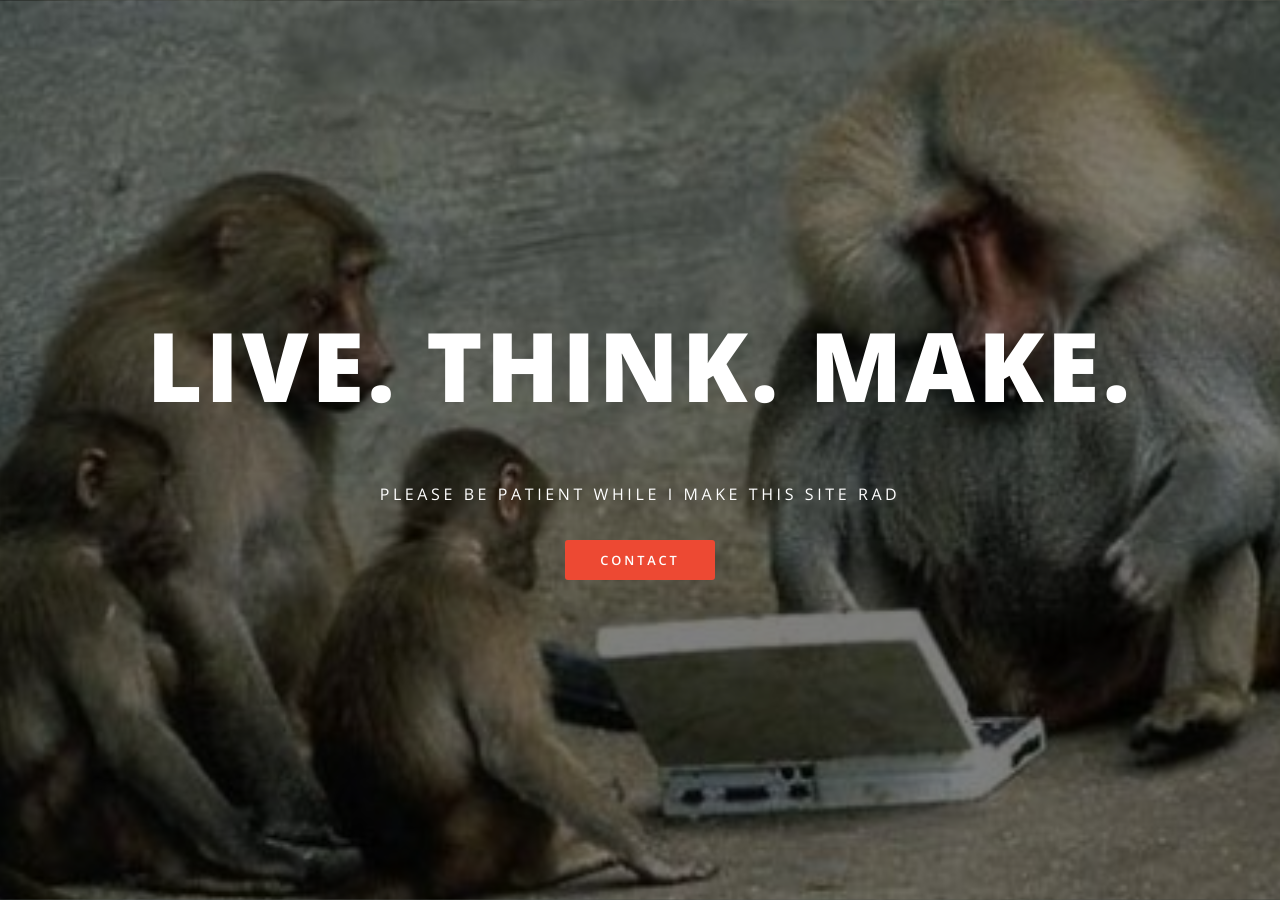
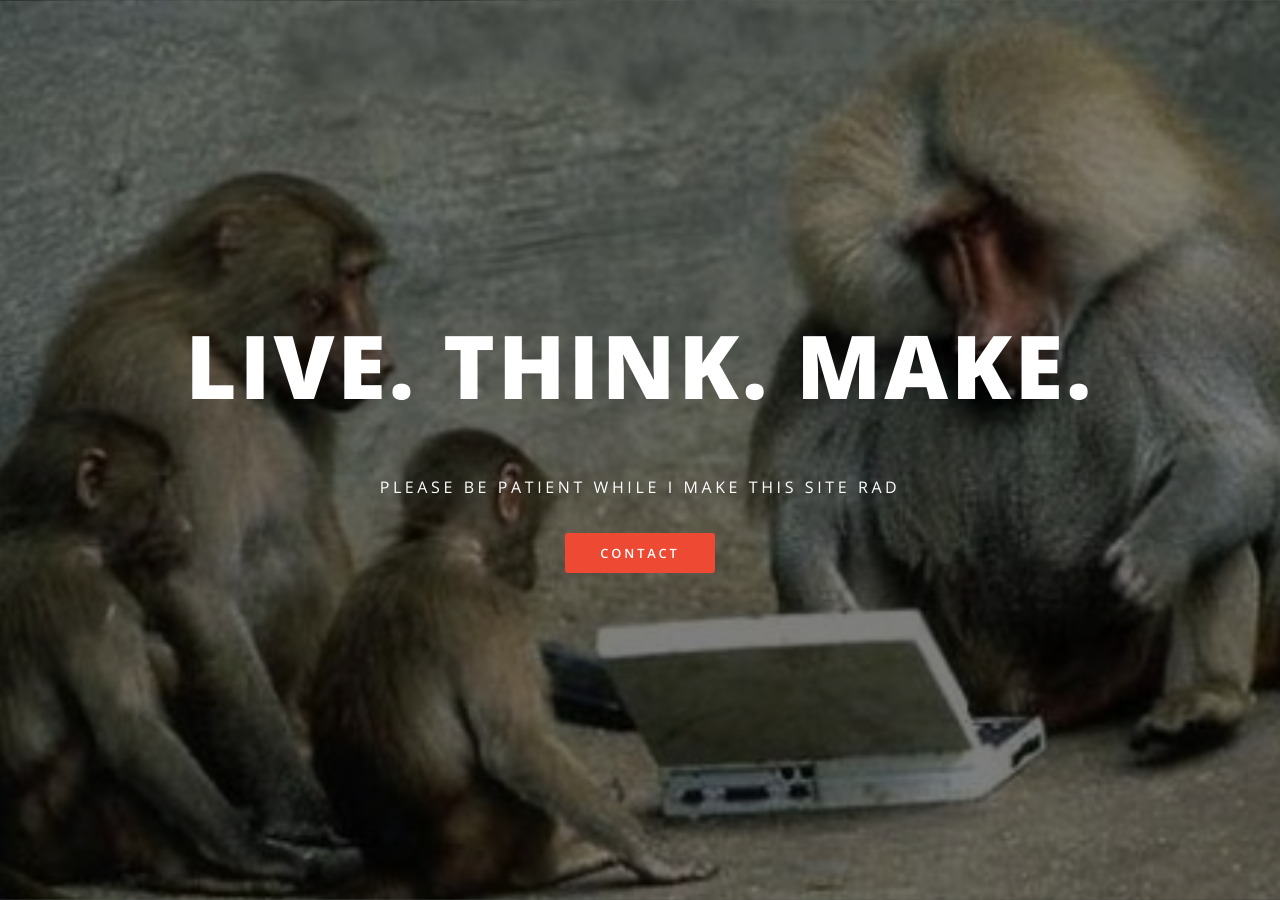
Before and after one commit to livethinkmake/livethinkmake.github.io, a Jekyll site: the page built from index.html, in a window 1280 px wide and 900 px high. Built offline with Jekyll 4.4.1, drawn with Linux system fonts in a browser that asks for light colours.

Commit message:
adjusted font size of title

```diff
--- a/css/main.scss
+++ b/css/main.scss
@@ -1497,7 +1497,7 @@ $baseurl: '{{ site.baseurl }}/images';
 			@include vendor('transform', 'scale(1)');
 			@include vendor('transition', ('transform 0.5s ease', 'opacity 0.5s ease'));
 			display: inline-block;
-			font-size: 6em;
+			font-size: 5.5em;
 			font-weight: 700;
 			opacity: 1;
 			padding: 0.35em 1em;
```
